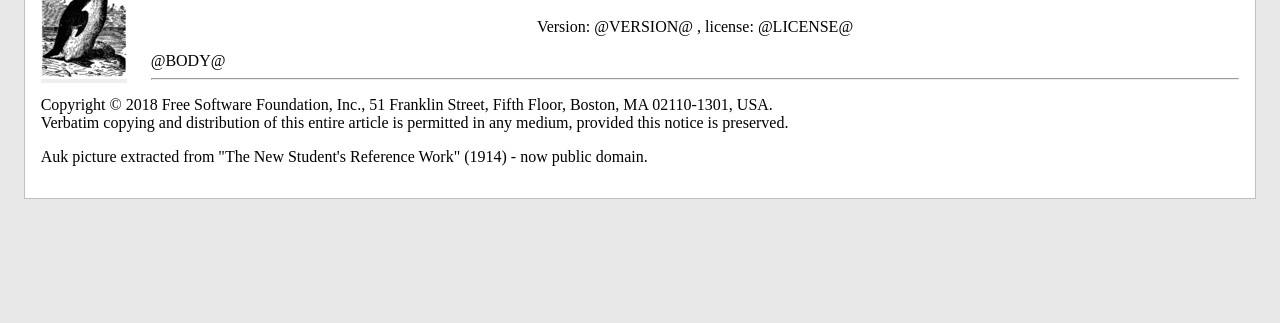
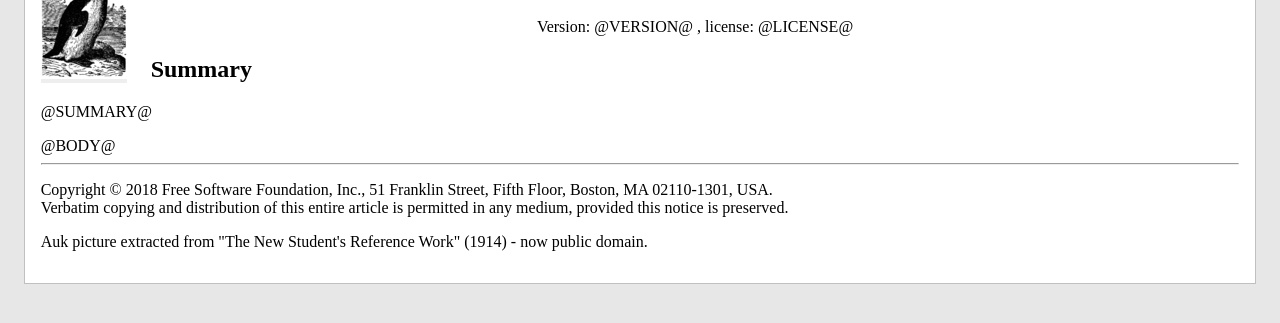
Before and after one commit to RekGRpth/gawkextlib, a plain HTML site: page _web/template.html in a window 1280 px wide. Shown: the part 57-380 px from the top of the page. Drawn offline with Linux system fonts and the light colour scheme.

Commit message:
Summary section from %description in spec. No need for webTOC in input dir.

```diff
--- a/_web/template.html
+++ b/_web/template.html
@@ -20,6 +20,7 @@
     <div class="body">
     <p class="version">Version: @VERSION@
     , license: @LICENSE@</p>
+    <h2>Summary</h2><p>@SUMMARY@</p>
 @BODY@
     <hr />
 
```
Also changed, not shown: 3 other files.
